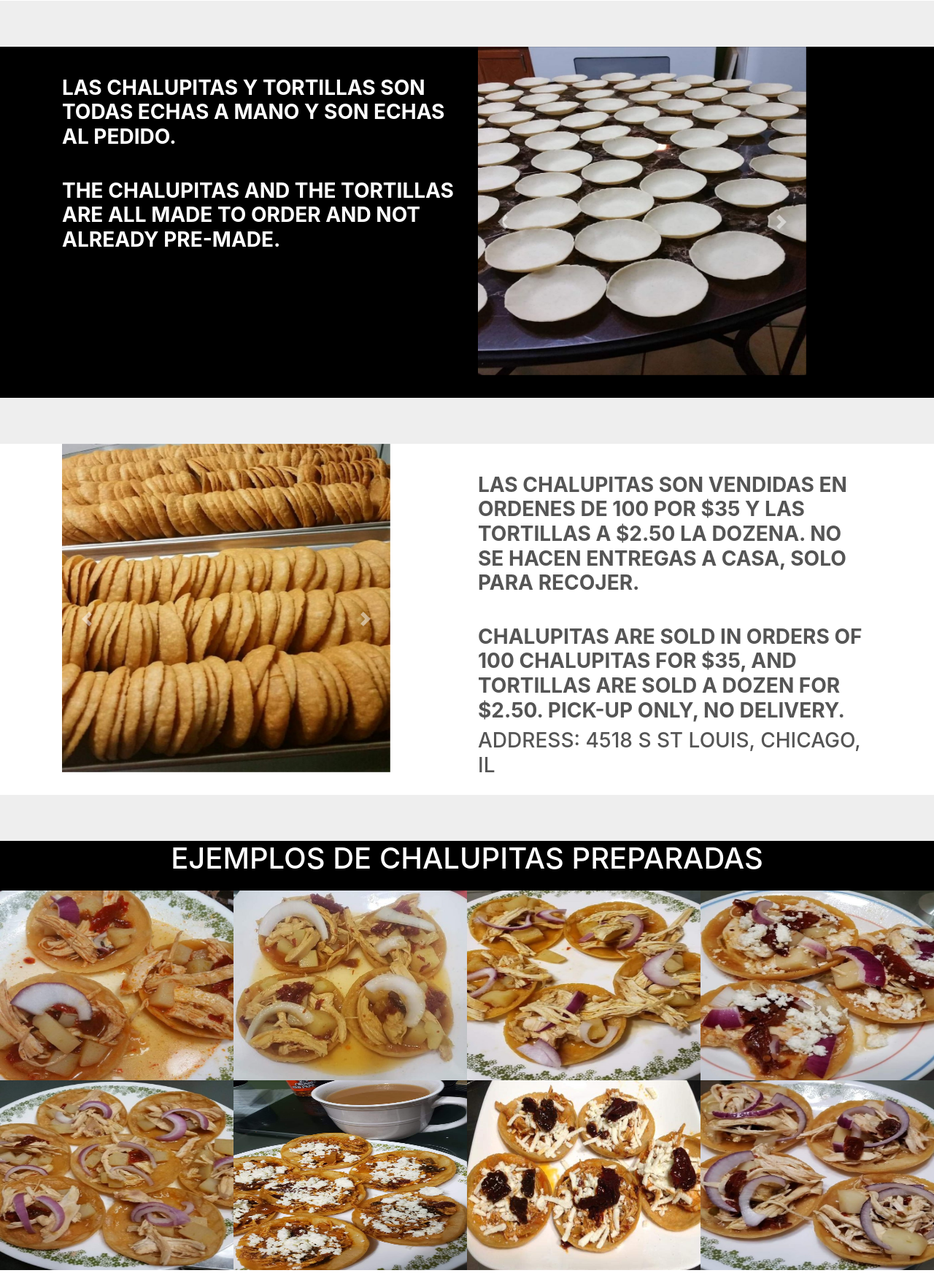
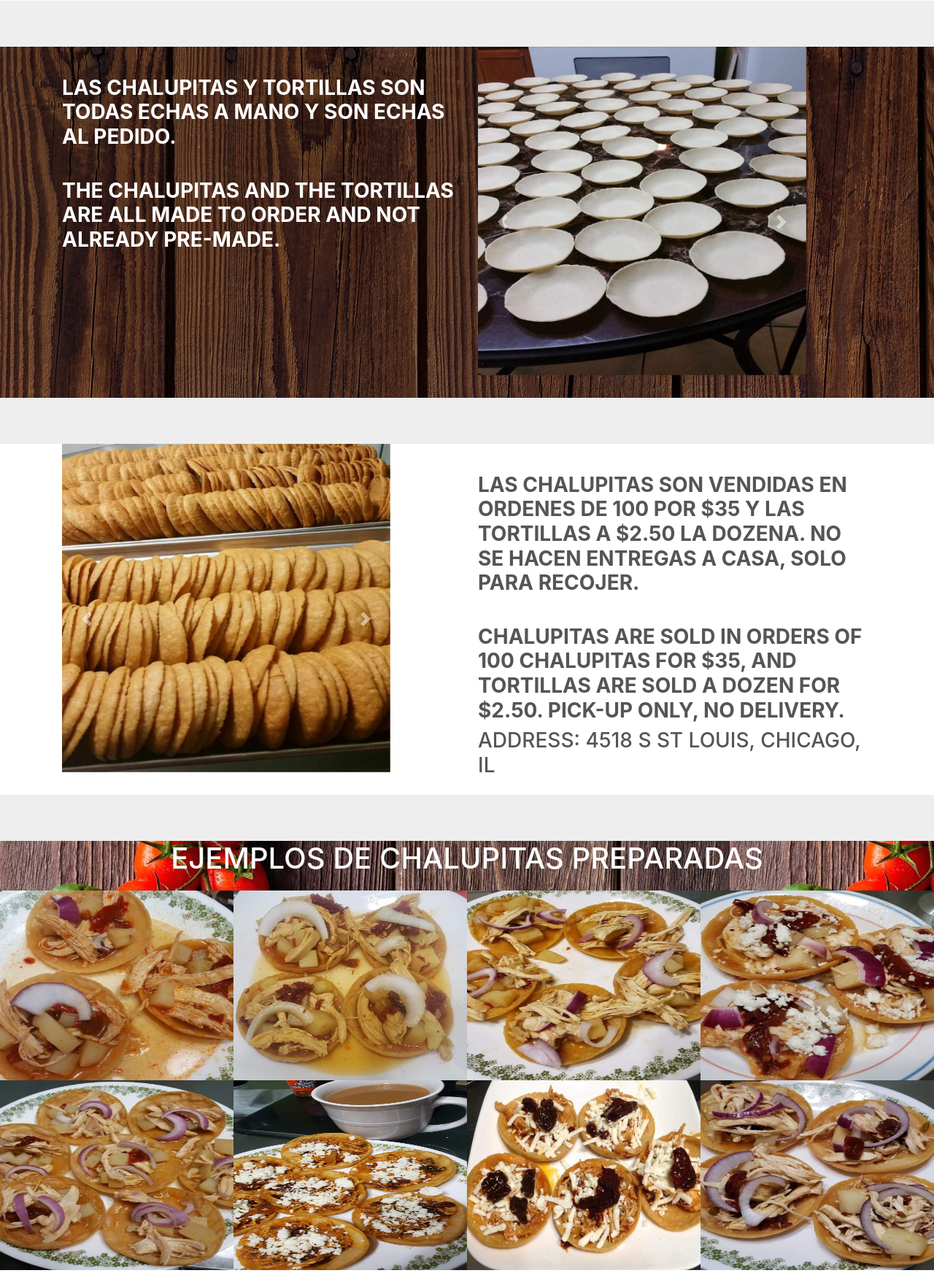
Before and after one commit to jacastro023/chalupitas2, a PHP site: page / in a window 1280 px wide. Shown: the part 1219-2963 px from the top of the page at 73% size. Run offline with PHP 8.4, Linux system fonts and the light colour scheme.

Commit message:
added backgrounds

```diff
--- a/assets/css/main.css
+++ b/assets/css/main.css
@@ -4137,7 +4137,12 @@
 		}
 
 /* Footer */
-
+.background1{
+	background-image: url(../../images/wood.jpeg);
+}
+.table2{
+	background-image: url(../../images/table2.jpg);
+}
 	#footer {
 		background-color: #1E2832;
 		color: rgba(255, 255, 255, 0.75);
--- a/index.html
+++ b/index.html
@@ -89,7 +89,7 @@
 				</div>
 			</div>
 		</div>
-		<div style="background-color: black; ">
+		<div class="background1">
 			<div class="clearfix" style="margin-bottom: 64px;">
 				<div class="container">
 					<div class="row">
@@ -207,7 +207,7 @@
 
 	<!-- Two -->
 	<!-- <section id="two" class="wrapper special"> -->
-	<div style="background-color: black;">
+	<div class="table2">
 		<div class="inner">
 			<header class="major narrow" style="margin-bottom: 20px;">
 				<b>
```
Also changed, not shown: images/table2.jpg (added), images/wood.jpeg (added).
